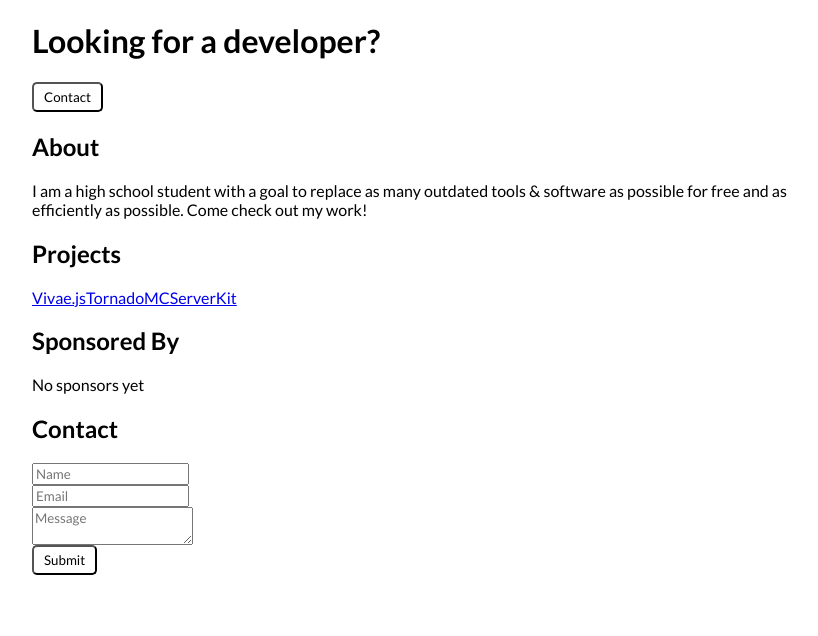
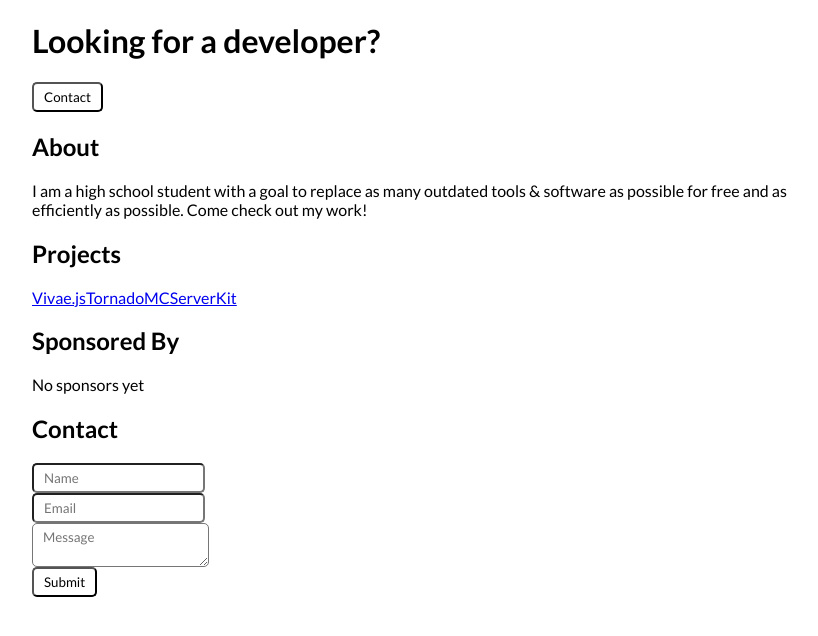
Before and after one commit to nathanieljramirez/portfolio, a React app: page / in a window 1280 px wide. Shown: the top 636 px of the page, without its empty margins (208-1026 px from the left). Built offline with nearby package versions, Linux system fonts and the light colour scheme; the HTML template or start-up script is replaced by a standard one.

Commit message:
Combine styles for button, input and textarea

```diff
--- a/src/index.css
+++ b/src/index.css
@@ -15,15 +15,15 @@ input,
 textarea {
   font-family: var(--lato);
   display: block;
+  padding: 5px 10px;
+  border-radius: 5px;
+  background: #fff;
+  transition: ease-out 0.2s;
 }
 
 button,
 input[type="submit"] {
-  padding: 5px 10px;
-  border-radius: 5px;
-  background: #fff;
   cursor: pointer;
-  transition: ease-out 0.2s;
   &:hover {
     background: #efefef;
   }
```
